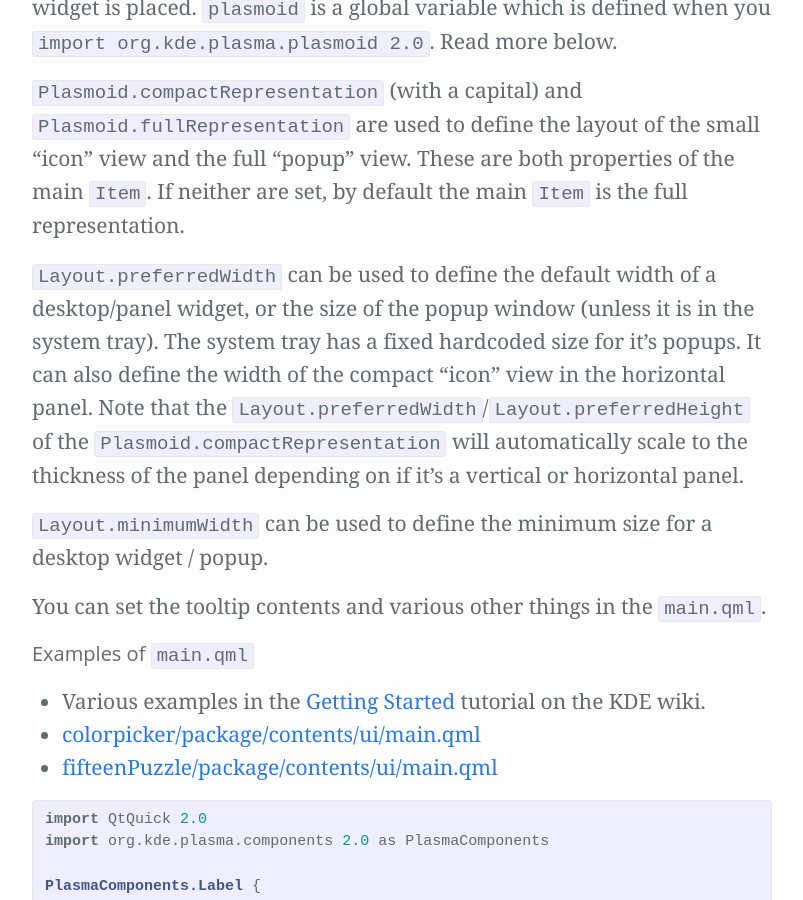
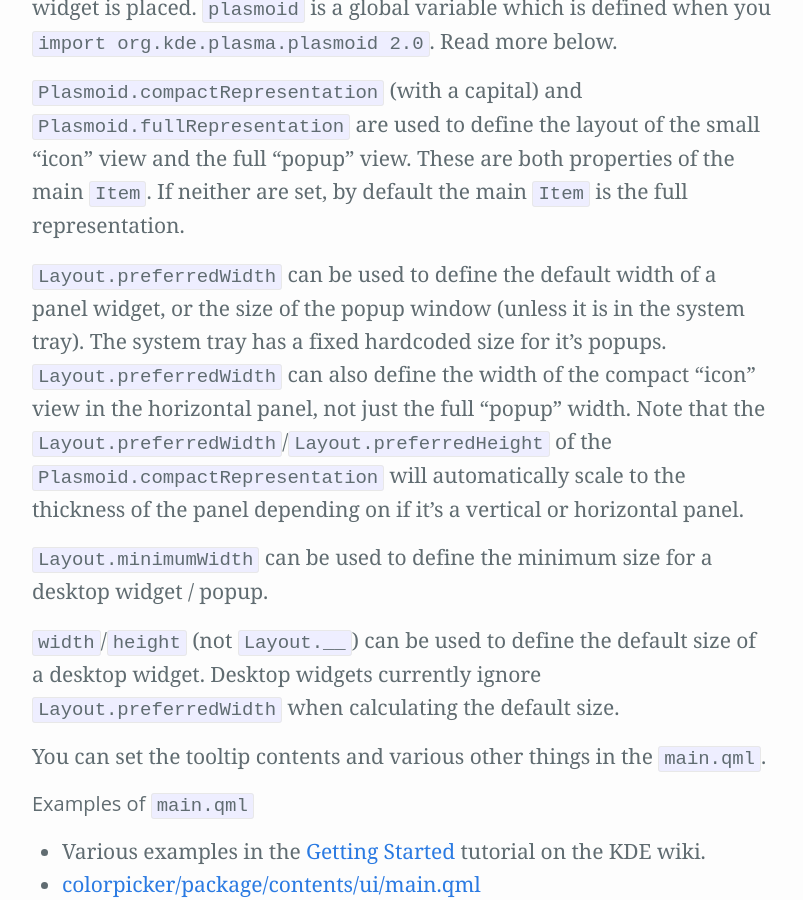
Before and after one commit to Zren/zren.github.io, a Jekyll site: the page built from kde_docs/widget-Setup.md, in a window 1280 px wide and 900 px high, scrolled down 3212 px. Shown: the whole window, without its empty margins (238-1041 px from the left). Built offline with Jekyll 4.4.1, drawn with Linux system fonts in a browser that asks for light colours; our own code applies the rules of GitHub Pages for plain Markdown files.

Commit message:
Use width/height for a desktop widgets default size.

```diff
--- a/kde_docs/widget-Setup.md
+++ b/kde_docs/widget-Setup.md
@@ -88,9 +88,11 @@ This is the entry point. Various properties are available to be set. You should
 
 `Plasmoid.compactRepresentation` (with a capital) and `Plasmoid.fullRepresentation` are used to define the layout of the small "icon" view and the full "popup" view. These are both properties of the main `Item`. If neither are set, by default the main `Item` is the full representation.
 
-`Layout.preferredWidth` can be used to define the default width of a desktop/panel widget, or the size of the popup window (unless it is in the system tray). The system tray has a fixed hardcoded size for it's popups. It can also define the width of the compact "icon" view in the horizontal panel. Note that the `Layout.preferredWidth`/`Layout.preferredHeight` of the `Plasmoid.compactRepresentation` will automatically scale to the thickness of the panel depending on if it's a vertical or horizontal panel.
+`Layout.preferredWidth` can be used to define the default width of a panel widget, or the size of the popup window (unless it is in the system tray). The system tray has a fixed hardcoded size for it's popups. `Layout.preferredWidth` can also define the width of the compact "icon" view in the horizontal panel, not just the full "popup" width. Note that the `Layout.preferredWidth`/`Layout.preferredHeight` of the `Plasmoid.compactRepresentation` will automatically scale to the thickness of the panel depending on if it's a vertical or horizontal panel.
 
 `Layout.minimumWidth` can be used to define the minimum size for a desktop widget / popup.
+
+`width`/`height` (not `Layout.__`) can be used to define the default size of a desktop widget. Desktop widgets currently ignore `Layout.preferredWidth` when calculating the default size.
 
 You can set the tooltip contents and various other things in the `main.qml`.
 
```
